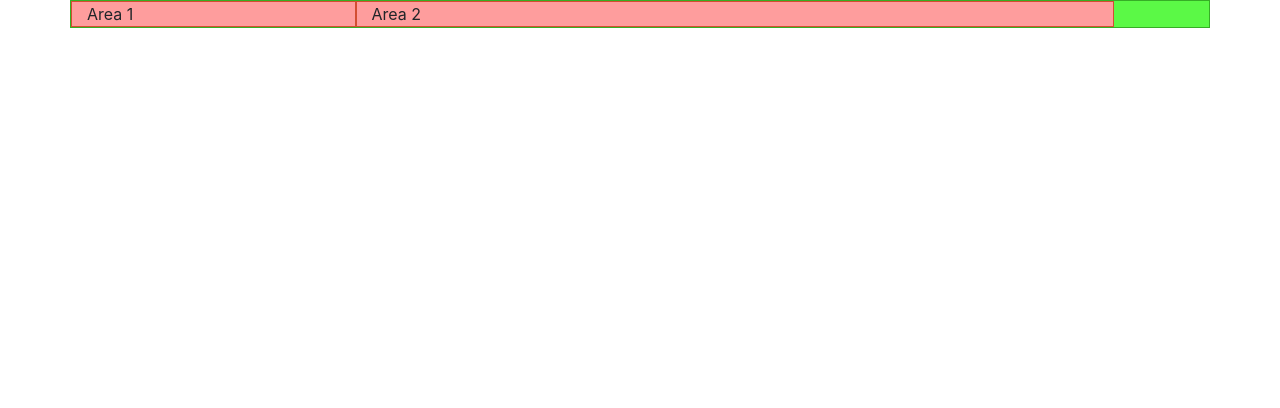
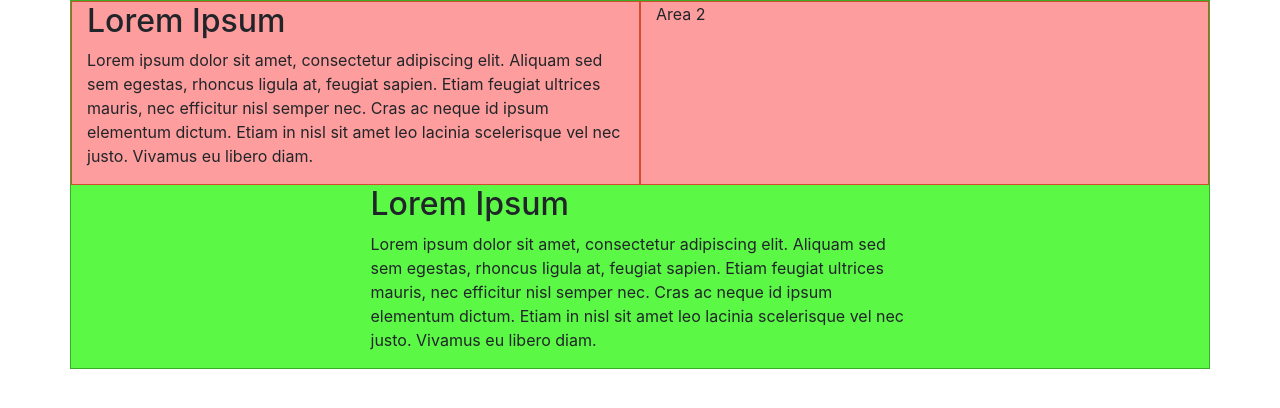
Before and after one commit to gustavosp120/Aprendendo_Boostrap., a plain HTML site: page apoio-grid.html in a window 1280 px wide. Drawn offline with nearby package versions, Linux system fonts and the light colour scheme.

Commit message:
Add files via upload

```diff
--- a/apoio-grid.html
+++ b/apoio-grid.html
@@ -29,9 +29,15 @@
 
     <div class="container marcador-container">
 
-      <div class="row" >
-        <div class="marcador col-sm-2 col-md-3">Area 1</div>
-        <div class="marcador col-sm-9 col-md-8">Area 2</div>
+        <div class="row" >
+        <div class="marcador col-sm-6">
+        <h2>Lorem Ipsum</h2>
+        <p>Lorem ipsum dolor sit amet, consectetur adipiscing elit. Aliquam sed sem egestas, rhoncus ligula at, feugiat sapien. Etiam feugiat ultrices mauris, nec efficitur nisl semper nec. Cras ac neque id ipsum elementum dictum. Etiam in nisl sit amet leo lacinia scelerisque vel nec justo. Vivamus eu libero diam.</p></div>
+
+        <div class="marcador col-md-6">Area 2</div>
+
+        <div class="container col-md-6"><h2>Lorem Ipsum</h2>
+         <p>Lorem ipsum dolor sit amet, consectetur adipiscing elit. Aliquam sed sem egestas, rhoncus ligula at, feugiat sapien. Etiam feugiat ultrices mauris, nec efficitur nisl semper nec. Cras ac neque id ipsum elementum dictum. Etiam in nisl sit amet leo lacinia scelerisque vel nec justo. Vivamus eu libero diam.</p></div>
       </div>
 
     </div>
```
